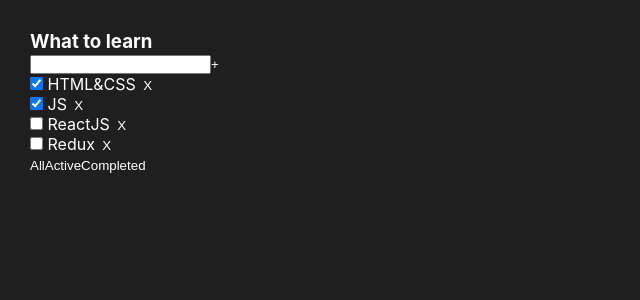
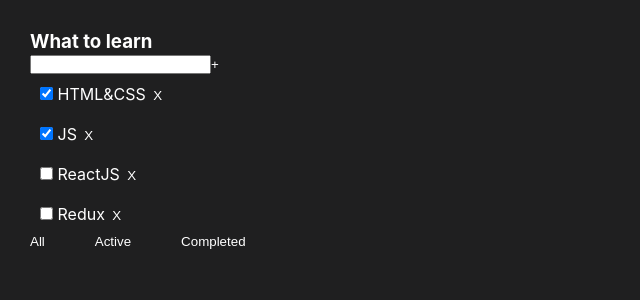
Before and after one commit to demorest49de/todolist-react-app, a React (Create React App) app: page / in a window 1280 px wide. Shown: the top 300 px of the page, without its empty margins (0-640 px from the left). Built offline with nearby package versions, Linux system fonts and the light colour scheme.

Commit message:
Changes App.tsx index.tsx Todolist.tsx

```diff
--- a/src/App.tsx
+++ b/src/App.tsx
@@ -1,36 +1,75 @@
-import React from 'react';
+import React, {useState} from 'react';
 import './App.css';
-import {Todolist} from "./Todolist";
+import {TasksType, Todolist} from "./Todolist";
 
 
-let tasks = [
-    {id: 1, title: "HTML&CSS", isDone: true},
-    {id: 2, title: "JS", isDone: true},
-    {id: 3, title: "ReactJS", isDone: false},
-    {id: 4, title: "Redux", isDone: false}
-]
+// export function Counter() {
+//     console.log("Counter rendered");
+//     const [data, setData] = useState(5);
+//
+//     return <div onClick={() => {
+//         setData(data + 1)
+//     }}>{data}</div>
+// }
+export type FilterValuesType = "all" | "completed" | "active";
 
 function App() {
+
+    let initTasks = [
+        {id: 1, title: "HTML&CSS", isDone: true},
+        {id: 2, title: "JS", isDone: true},
+        {id: 3, title: "ReactJS", isDone: false},
+        {id: 4, title: "Redux", isDone: false}
+    ]
+
+
+    let [tasks, setTasks] = useState<Array<TasksType>>(initTasks)
+    let [filter, setFilter] = useState<FilterValuesType>("all")
+
+    // let [checkedTasks, setChecked] = useState<Array<TasksType>>(tasks)
+
+
+    function changeFilter(value: FilterValuesType) {
+        setFilter(value)
+    }
+
+    let tasksForRender: Array<TasksType> = tasks;
+
+    // debugger
+    switch (filter) {
+        case "active":
+            tasksForRender = tasks.filter(task => !task.isDone);
+            break;
+        case "completed":
+            tasksForRender = tasks.filter(task => task.isDone);
+            break;
+    }
+
+
+    function changeIsChecked(id: number, isChecked: boolean) {
+
+        const index = tasks.findIndex(task => task.id === id);
+        tasks[index].isDone = isChecked;
+
+        setTasks(tasks)
+    }
+
+    function removeTask(id: number) {
+        tasks = tasks.filter(task => task.id !== id)
+        setTasks(tasks)
+    }
+
+
     return (
         <div className="App">
             <Todolist title="What to learn"
-                      tasks={tasks}
+                      tasks={tasksForRender}
                       removeTask={removeTask}
+                      changeFilter={changeFilter}
+                      changeIsChecked={changeIsChecked}
             />
         </div>
     );
 }
 
-function removeTask(id: number) {
-    // tasks = tasks.filter(task => {
-    //     if (task.id === id) {
-    //         return true
-    //     } else {
-    //         return false
-    //     }
-    // })
-    let result = tasks.filter(task => task.id !== id)
-    console.log(' tasks: ', result);
-}
-
 export default App;
--- a/src/Todolist.tsx
+++ b/src/Todolist.tsx
@@ -1,6 +1,7 @@
 import React from "react";
+import {FilterValuesType} from "./App";
 
-type TasksType = {
+export type TasksType = {
     id: number
     title: string
     isDone: boolean
@@ -9,7 +10,9 @@
 type TodolistType = {
     title: string
     tasks: Array<TasksType>
-    removeTask: Function
+    removeTask: (id: number) => void
+    changeFilter: (value: FilterValuesType) => void
+    changeIsChecked: (id: number, isChecked: boolean) => void
 }
 
 export const Todolist: React.FC<TodolistType> = (props) => {
@@ -23,20 +26,34 @@
             <ul>
                 {props.tasks.map(v => {
                     return (
-                        <li key={v.id}><input type="checkbox"
+                        <li style={{padding: "10px"}}
+                            key={v.id}><input type="checkbox"
                                               defaultChecked={v.isDone}
+                                              onClick={() => {
+                                                  props.changeIsChecked(v.id, !v.isDone)
+                                              }}
                         /> <span>{v.title}</span>
                             <button onClick={() => {
                                 props.removeTask(v.id)
-                            }}>&nbsp;&nbsp;X</button>
+                            }}>&nbsp;&nbsp;X
+                            </button>
                         </li>
                     )
                 })}
             </ul>
-            <div>
-                <button>All</button>
-                <button>Active</button>
-                <button>Completed</button>
+            <div style={{display: "flex", gap: "50px"}}>
+                <button onClick={() => {
+                    props.changeFilter('all')
+                }}>All
+                </button>
+                <button onClick={() => {
+                    props.changeFilter('active')
+                }}>Active
+                </button>
+                <button onClick={() => {
+                    props.changeFilter('completed')
+                }}>Completed
+                </button>
             </div>
         </div>
     )
--- a/src/index.tsx
+++ b/src/index.tsx
@@ -1,5 +1,6 @@
 import React from 'react';
 import ReactDOM from 'react-dom/client';
+// import ReactDom2 from 'react-dom'
 // import './index.css';
 import App from './App';
 import {ThemeProvider} from "styled-components";
@@ -17,6 +18,4 @@
     </ThemeProvider>
 );
 
-// If you want to start measuring performance in your app, pass a function
-// to log results (for example: reportWebVitals(console.log))
-// or send to an analytics endpoint. Learn more: https://bit.ly/CRA-vitals
+// ReactDom2.render(<Counter/>, document.querySelector('#root'))
```
